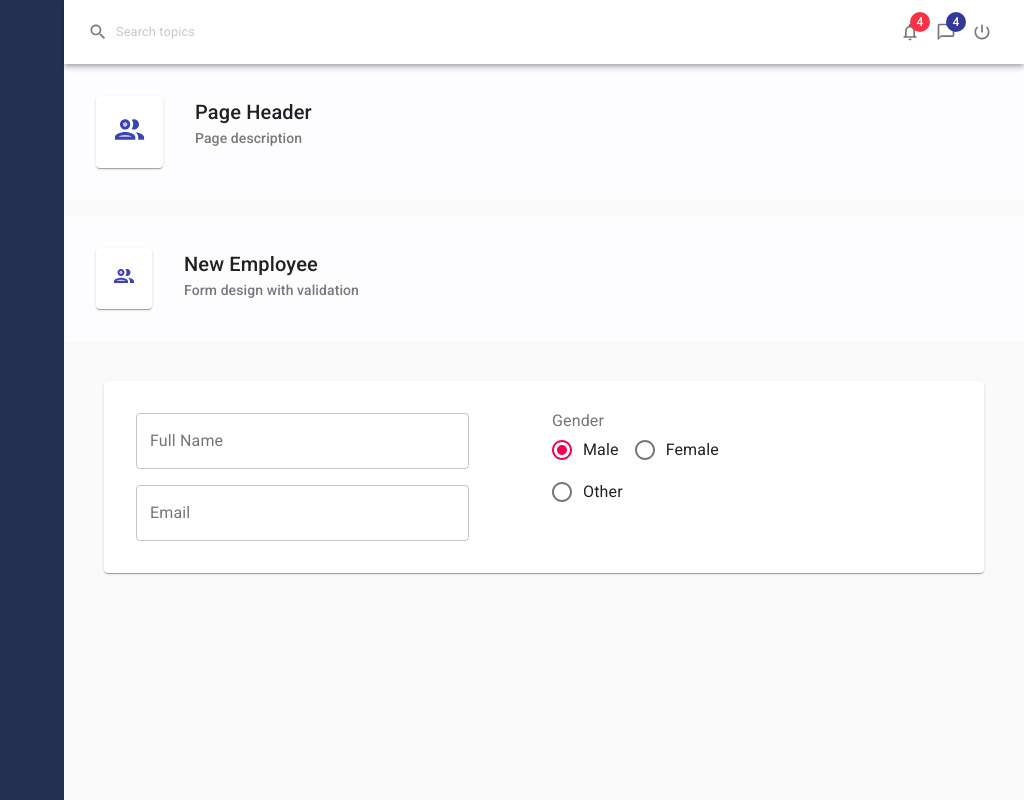
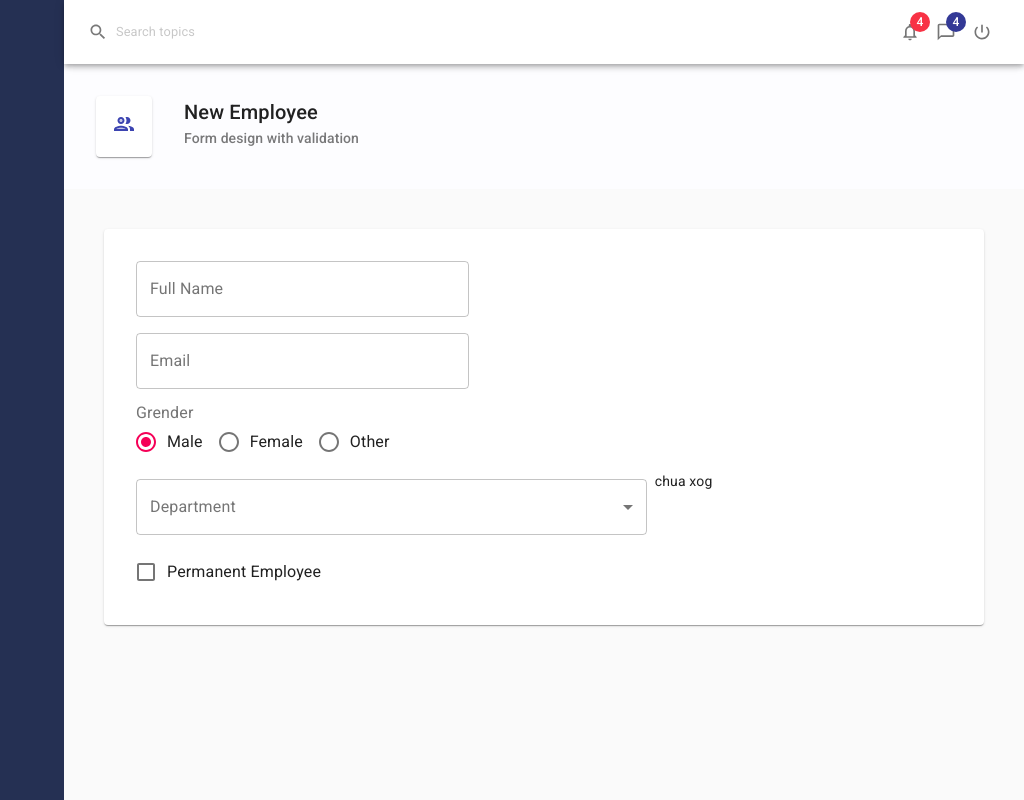
Before and after one commit to NGUYENVANVI24499/material_project_1, a React (Create React App) app: page / in a window 1280 px wide. Shown: the whole page, without its empty margins (256-1280 px from the left). Built offline with nearby package versions, Linux system fonts and the light colour scheme.

Commit message:
update EmployeeForm

```diff
--- a/package.json
+++ b/package.json
@@ -3,15 +3,21 @@
   "version": "0.1.0",
   "private": true,
   "dependencies": {
+    "@date-io/date-fns": "^2.14.0",
+    "@date-io/dayjs": "^2.14.0",
+    "@date-io/luxon": "^2.14.0",
+    "@date-io/moment": "^2.14.0",
     "@emotion/react": "^11.9.3",
     "@emotion/styled": "^11.9.3",
     "@material-ui/core": "^4.12.4",
     "@material-ui/icons": "^4.11.3",
+    "@material-ui/pickers": "^3.3.10",
     "@mui/material": "^5.8.6",
     "@mui/styled-engine-sc": "^5.8.0",
     "@testing-library/jest-dom": "^5.16.4",
     "@testing-library/react": "^13.3.0",
     "@testing-library/user-event": "^13.5.0",
+    "date-fns": "^2.28.0",
     "react": "^18.2.0",
     "react-dom": "^18.2.0",
     "react-scripts": "5.0.1",
--- a/src/App.js
+++ b/src/App.js
@@ -4,8 +4,8 @@ import {  CssBaseline,makeStyles} from '@material-ui/core'
 import SideMenu from './components/SideMenu'
 import Header from './components/Header';
 import { ThemeProvider, createTheme } from '@mui/material/styles';
-import PageHead from './components/PageHead';
-import { PeopleOutlineTwoTone } from '@material-ui/icons';
+//import PageHead from './components/PageHead';
+//import { PeopleOutlineTwoTone } from '@material-ui/icons';
 import Employees from './pages/Employees/Employees';
 
 
@@ -49,11 +49,11 @@ function App() {
       <SideMenu></SideMenu>
       <div className={classes.appMain}>
         <Header />
-        <PageHead
+        {/* <PageHead
           title = "Page Header"
           subTitle = "Page description"
-          icon= {<PeopleOutlineTwoTone fontSize='large' />}
-        />
+          icon= {<PeopleOutlineTwoTone />}
+        /> */}
         <Employees />
       </div>
       <CssBaseline />
--- /dev/null
+++ b/src/components/controls/Checkbox.js
@@ -0,0 +1,27 @@
+import React from 'react'
+import {FormControl, FormControlLabel, Checkbox as MuiCheckbox } from '@material-ui/core'
+
+
+const Checkbox = (props) => {
+  const {name, label, value, onChange} = props
+  const convertToDefEventPara =(name, value) =>({
+    target:{
+      name, value
+    }
+  })
+  return (
+    <FormControl>
+      <FormControlLabel
+        control={<MuiCheckbox
+          name={name}
+          color = "primary"
+          checked ={value}
+          onChange ={e=> onChange(convertToDefEventPara(name,e.target.checked))}
+        />}
+        label = {label}
+      />
+    </FormControl>
+  )
+}
+
+export default Checkbox
--- /dev/null
+++ b/src/components/controls/Controls.js
@@ -0,0 +1,13 @@
+import RadioGroup from "./RadioGroup"
+import Input from "./Input"
+import Select from "./Select"
+import Checkbox from "./Checkbox"
+import DatePicker from "./DatePicker"
+
+export const Controls = {
+    Input,
+    RadioGroup,
+    Select,
+    Checkbox,
+    DatePicker
+}
--- /dev/null
+++ b/src/components/controls/DatePicker.js
@@ -0,0 +1,28 @@
+import React from 'react'
+import PropTypes from 'prop-types'
+import { KeyboardDatePicker, MuiPickersUtilsProvider } from '@material-ui/pickers'
+import AdapterDateFns from '@date-io/date-fns'
+const DatePicker = props => {
+  const {name, label, value, onChange} = props
+
+  const convertToDefEventPara =(name, value) =>({
+    target:{
+      name, value
+    }
+  })
+  return (
+    <>chua xog</>
+    // <MuiPickersUtilsProvider utils={AdapterDateFns}>
+    //   <KeyboardDatePicker disableToolbar variant='inline' inputVariant='outlined'
+    //     label ={label}
+    //     name ={name}
+    //     value ={value}
+    //     onChange ={date => onChange(convertToDefEventPara(name, date))}
+    //   />
+    // </MuiPickersUtilsProvider>
+  )
+}
+
+DatePicker.propTypes = {}
+
+export default DatePicker
--- a/src/components/controls/RadioGroup.js
+++ b/src/components/controls/RadioGroup.js
@@ -1,11 +1,29 @@
+import {  FormControl, FormControlLabel, FormLabel,makeStyles,Radio,RadioGroup as MuiRadioGroup } from '@material-ui/core';
 import React from 'react'
 
+const useStyle = makeStyles(theme=>({
+    root:{
+
+    }
+}))
 const RadioGroup = (props) => {
-const {name, label, value, onchange, items}= props;
+  const {name, label, value, onChange, items}= props;
+  const classes = useStyle()
   return (
-    <div>
-
-    </div>
+    <FormControl>
+    <FormLabel>{label}</FormLabel>
+    <MuiRadioGroup row className={classes.root}
+      name={name}
+      value={value}
+      onChange = {onChange}
+    >
+    {
+      items.map((item, index)=>(
+        <FormControlLabel key={index} value={item.id} control = {<Radio /> } label = {item.title}/>
+      ))
+    }
+    </MuiRadioGroup>
+  </FormControl>
   )
 }
 
--- /dev/null
+++ b/src/components/controls/Select.js
@@ -0,0 +1,25 @@
+import React from 'react'
+import {FormControl, InputLabel, Select as MuiSelect, MenuItem} from '@material-ui/core'
+
+const Select = (props) => {
+    const {name, label,value, onChange, options} = props;
+  return (
+    <FormControl
+      variant='outlined'>
+        <InputLabel>{label}</InputLabel>
+        <MuiSelect
+          label = {label}
+          name = {name}
+          value = {value}
+          onChange = {onChange}
+        >
+          <MenuItem value ="">None</MenuItem>
+          {options.map(item=>(
+            <MenuItem key={item.id} value={item.id} >{item.title}</MenuItem>
+          ))}
+        </MuiSelect>
+    </FormControl>
+
+  )
+}
+export default Select
--- a/src/components/useFrom.js
+++ b/src/components/useFrom.js
@@ -2,10 +2,11 @@ import { makeStyles } from '@material-ui/core';
 import React , { useState }  from 'react'
 
 export function useFrom (initialFvalues)  {
-  console.log(initialFvalues)
+
   const [values, setValues] = useState(initialFvalues);
   const handleInputChange = e =>{
     const {name , value} = e.target
+    console.log(name + " =>"+ value)
     setValues({
       ...values,
       [name]:value
@@ -31,7 +32,7 @@ const useStyle = makeStyles(theme=>({
 export function Form(props){
   const classes = useStyle()
   return(
-    <form className={classes.root}>
+    <form className={classes.root} autoComplete = "off">
       {props.children}
     </form>
   )
--- a/src/pages/Employees/EmployeeForm.js
+++ b/src/pages/Employees/EmployeeForm.js
@@ -1,7 +1,8 @@
-import { FormControl, FormControlLabel, FormLabel, Grid ,makeStyles,Radio,RadioGroup,TextField} from '@material-ui/core';
+import { Grid } from '@material-ui/core';
 import React from 'react'
-import Input from '../../components/controls/Input';
+import  {Controls}  from '../../components/controls/Controls';
 import {useFrom, Form} from '../../components/useFrom';
+import * as employeeService from '../../services/employeeService';
 
 const genderItems = [
   {id:'male', title:'Male'},
@@ -15,7 +16,7 @@ const initialFvalues = {
   mobile:'',
   city:'',
   gender:'male',
-  departmendId:'',
+  departmentId:'',
   hireDate: new Date(),
   isPermanent:false,
 }
@@ -28,21 +29,20 @@ const {
   handleInputChange
 
 } = useFrom(initialFvalues)
-console.log(values)
+
   return (
     <Form >
       <Grid container>
         <Grid item xs={6}>
-        <Input
+        <Controls.Input
           name="fullName"
           lable ="Full Name"
           value= {values.fullName}
           onChange ={handleInputChange}
         />
-         <TextField
-          label="Email"
+         <Controls.Input
+          lable="Email"
           variant="outlined"
-          color="secondary"
           name="email"
           value={values.email}
           onChange = {handleInputChange}
@@ -50,18 +50,32 @@ console.log(values)
         />
         </Grid>
         <Grid item sx={6}>
-          <FormControl>
-            <FormLabel>Gender</FormLabel>
-            <RadioGroup row
-              name='gender'
-              value={values.gender}
-              onChange = {handleInputChange}
-            >
-              <FormControlLabel value='male' control = {<Radio /> } label = 'Male'/>
-              <FormControlLabel value='female' control = {<Radio /> } label = 'Female'/>
-              <FormControlLabel value='other' control = {<Radio /> } label = 'Other'/>
-            </RadioGroup>
-          </FormControl>
+          <Controls.RadioGroup
+            name = "gender"
+            label = "Grender"
+            value = {values.gender}
+            onChange = {handleInputChange}
+            items = {genderItems}
+          />
+          <Controls.Select
+            name = "departmentId"
+            label = "Department"
+            value = {values.departmentId}
+            onChange = {handleInputChange}
+            options ={employeeService.getDepartmentCollection}
+          />
+          <Controls.DatePicker
+            name ="hireDate"
+            label ="hireDate"
+            value ={values.hireDate}
+            onChange ={handleInputChange}
+          />
+          <Controls.Checkbox
+            name = "isPermanent"
+            label = "Permanent Employee"
+            value = {values.isPermanent}
+            onChange ={handleInputChange}
+          />
         </Grid>
       </Grid>
     </Form>
--- /dev/null
+++ b/src/services/employeeService.js
@@ -0,0 +1,6 @@
+export const getDepartmentCollection =([
+    {id: '1', title: 'Development'},
+    {id: '2', title: 'marketing'},
+    {id: '3', title: 'Accounting'},
+    {id: '4', title: 'HR'},
+])
```
Also changed, not shown: 1 other file (tests, documents, lock files or other folders).
